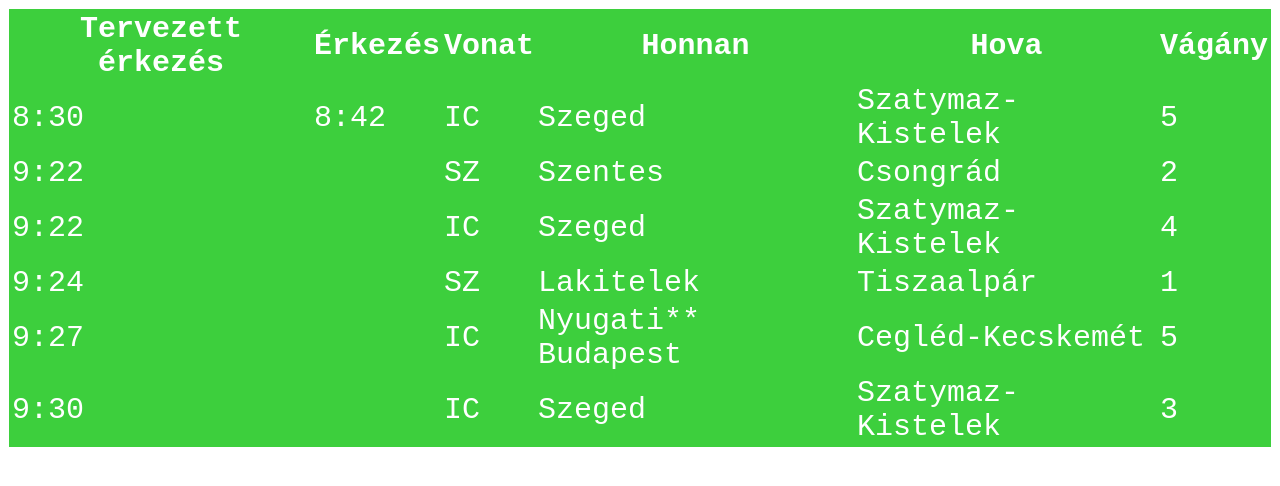
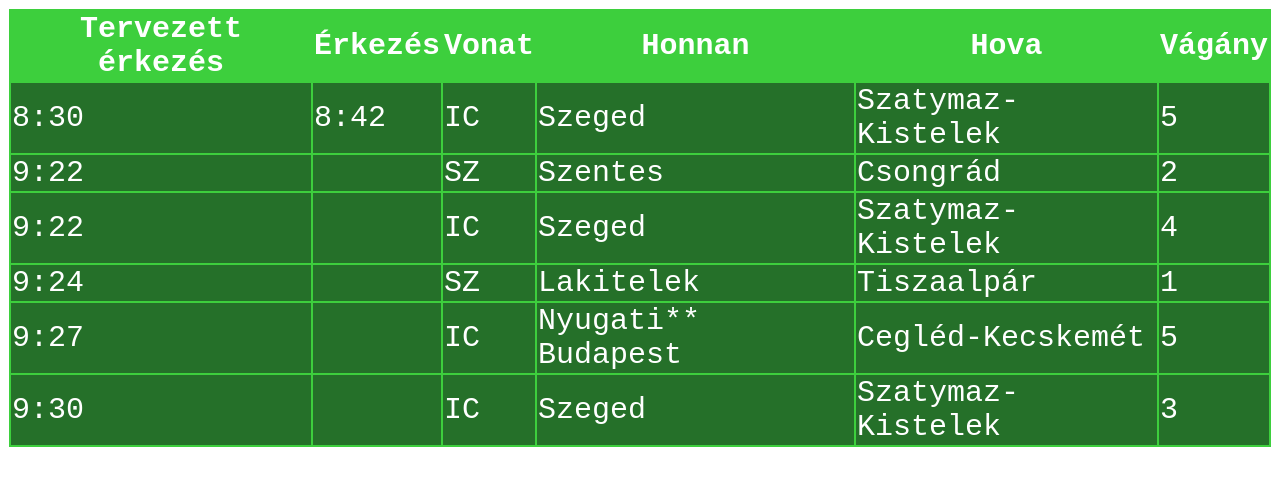
Before and after one commit to Milicicaa/2025_01_30_MAV_utastajekoztato, a plain HTML site: page index.html in a window 1280 px wide. Drawn offline with Linux system fonts and the light colour scheme.

Commit message:
Update styles.css

```diff
--- a/styles.css
+++ b/styles.css
@@ -3,5 +3,9 @@ table {
     background-color: rgb(61, 207, 61);
     color: rgb(255, 255, 255); /* betűszín */
     font-family: 'Courier New'; /* betűtípus */
-font-size: 30px; /* betűméret */
+    font-size: 30px; /* betűméret */
   }
+
+  td {
+    background-color: rgb(37, 112, 41);
+  }
```
